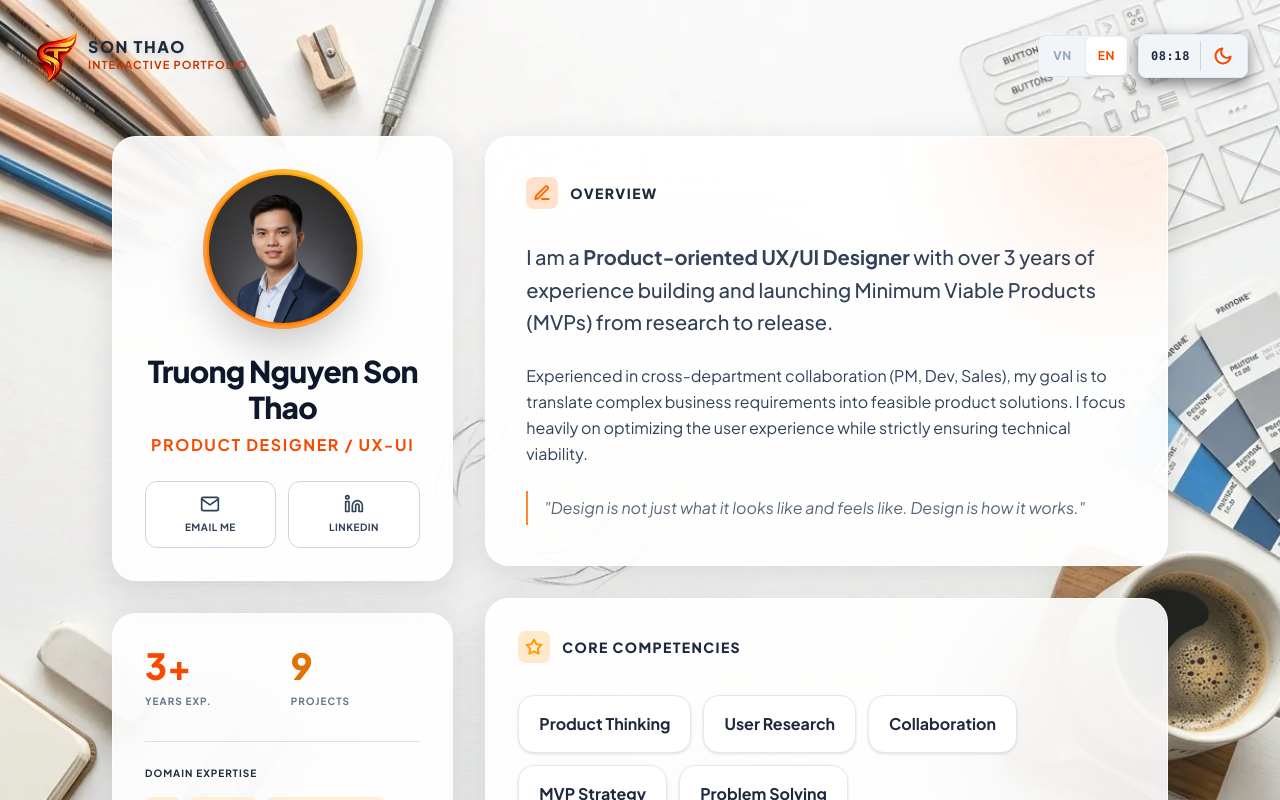
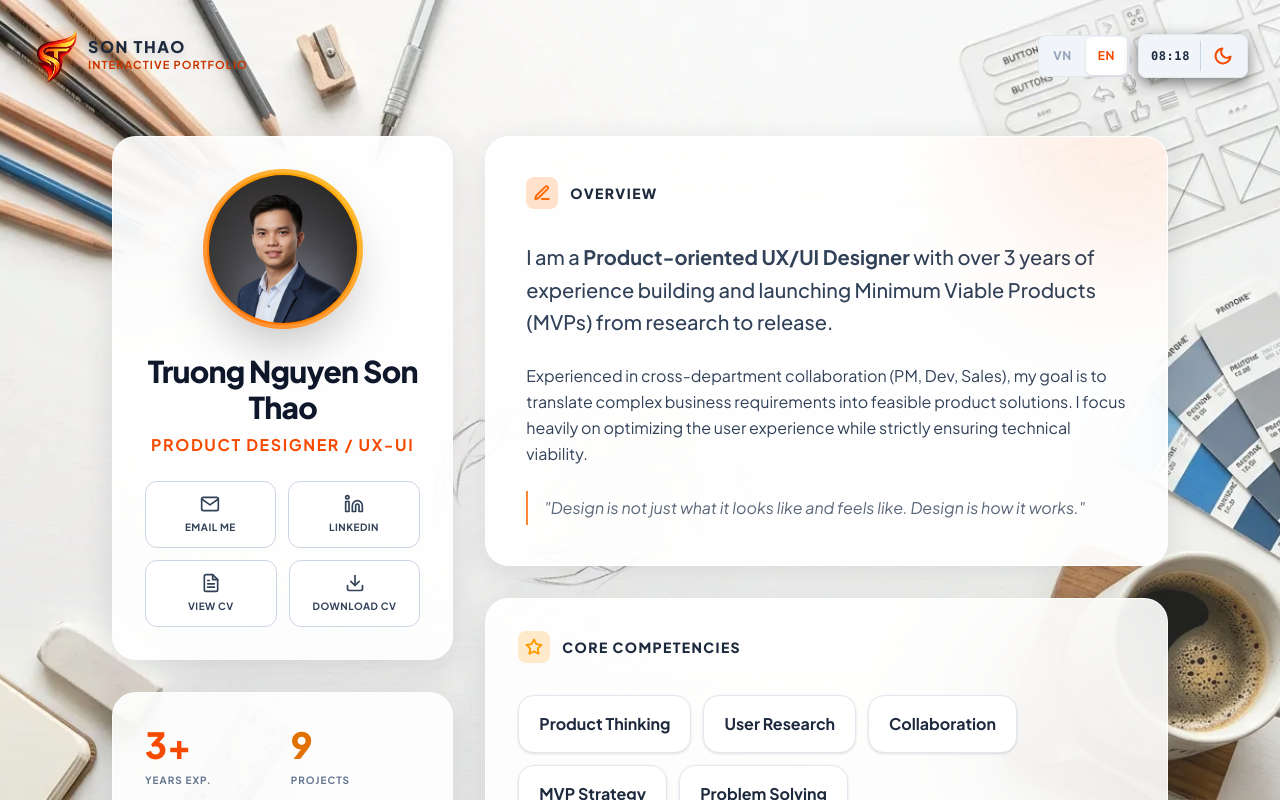
Before and after one commit to PersonalProjectJob/Portfolio, a React (Vite) app: page / in a window 1280 px wide. Both pictures are taken after a click on the button "ENTER WORK". Built offline with nearby package versions, Linux system fonts and the light colour scheme; a web font is replaced by a local one.

Commit message:
feat: add public CV view and download

```diff
--- a/src/components/GameCharacterSelect.tsx
+++ b/src/components/GameCharacterSelect.tsx
@@ -26,7 +26,6 @@ export const GameCharacterSelect: React.FC = () => {
     try {
       await navigator.clipboard.writeText('tnsthao94@gmail.com');
       setIsEmailCopied(true);
-      trackEvent("contact_click", { contact_method: "email", contact_location: "hero" });
       setTimeout(() => {
         setIsEmailCopied(false);
         setIsEmailMenuOpen(false);
@@ -35,6 +34,14 @@ export const GameCharacterSelect: React.FC = () => {
       console.error('Failed to copy email:', err);
     }
   };
+
+  const handleViewCV = () => {
+    trackEvent("cv_view", {
+      file_name: "Truong-Nguyen-Son-Thao-Product-Designer-CV.pdf",
+      contact_location: "profile_contact"
+    });
+  };
+
   return (
     <motion.div
       initial={{ opacity: 0, y: 20 }}
@@ -136,9 +143,29 @@ export const GameCharacterSelect: React.FC = () => {
                         )}
                      </AnimatePresence>
                    </div>
-                   <a href="https://www.linkedin.com/in/thaotns" target="_blank" rel="noopener noreferrer" onClick={() => trackEvent("contact_click", { contact_method: "linkedin", contact_location: "hero" })} className={`flex-1 min-w-[120px] py-3 rounded-xl border flex flex-col items-center justify-center gap-1.5 transition-all hover:-translate-y-1 ${isLightMode ? 'bg-white/80 border-slate-300 text-slate-700 hover:shadow-lg hover:border-orange-300 hover:text-orange-600' : 'bg-slate-800/80 border-slate-700 text-slate-300 hover:shadow-[0_5px_15px_rgba(13,148,136,0.3)] hover:border-orange-500/50 hover:text-orange-400'}`}>
+                   <a href="https://www.linkedin.com/in/thaotns" target="_blank" rel="noreferrer" className={`flex-1 min-w-[120px] py-3 rounded-xl border flex flex-col items-center justify-center gap-1.5 transition-all hover:-translate-y-1 ${isLightMode ? 'bg-white/80 border-slate-300 text-slate-700 hover:shadow-lg hover:border-orange-300 hover:text-orange-600' : 'bg-slate-800/80 border-slate-700 text-slate-300 hover:shadow-[0_5px_15px_rgba(13,148,136,0.3)] hover:border-orange-500/50 hover:text-orange-400'}`}>
                       <svg width="20" height="20" viewBox="0 0 24 24" fill="none" stroke="currentColor" strokeWidth="2" strokeLinecap="round" strokeLinejoin="round"><path d="M16 8a6 6 0 0 1 6 6v7h-4v-7a2 2 0 0 0-2-2 2 2 0 0 0-2 2v7h-4v-7a6 6 0 0 1 6-6z"/><rect x="2" y="9" width="4" height="12"/><circle cx="4" cy="4" r="2"/></svg>
                       <span className="text-[10px] font-bold uppercase tracking-wider">{t("profile.linkedin")}</span>
+                   </a>
+                   <a
+                      href="/cv/Truong-Nguyen-Son-Thao-Product-Designer-CV.pdf"
+                      target="_blank"
+                      rel="noopener noreferrer"
+                      onClick={handleViewCV}
+                      aria-label="View CV in a new tab"
+                      className={`flex-1 min-w-[120px] py-3 rounded-xl border flex flex-col items-center justify-center gap-1.5 transition-all hover:-translate-y-1 ${isLightMode ? 'bg-white/80 border-slate-300 text-slate-700 hover:shadow-lg hover:border-orange-300 hover:text-orange-600' : 'bg-slate-800/80 border-slate-700 text-slate-300 hover:shadow-[0_5px_15px_rgba(13,148,136,0.3)] hover:border-orange-500/50 hover:text-orange-400'}`}
+                   >
+                      <svg width="20" height="20" viewBox="0 0 24 24" fill="none" stroke="currentColor" strokeWidth="2" strokeLinecap="round" strokeLinejoin="round"><path d="M14 2H6a2 2 0 0 0-2 2v16a2 2 0 0 0 2 2h12a2 2 0 0 0 2-2V8z"/><polyline points="14 2 14 8 20 8"/><line x1="16" y1="13" x2="8" y2="13"/><line x1="16" y1="17" x2="8" y2="17"/><polyline points="10 9 9 9 8 9"/></svg>
+                      <span className="text-[10px] font-bold uppercase tracking-wider">View CV</span>
+                   </a>
+                   <a
+                      href="/cv/Truong-Nguyen-Son-Thao-Product-Designer-CV.pdf"
+                      download="Truong-Nguyen-Son-Thao-Product-Designer-CV.pdf"
+                      aria-label="Download CV"
+                      className={`flex-1 min-w-[120px] py-3 rounded-xl border flex flex-col items-center justify-center gap-1.5 transition-all hover:-translate-y-1 ${isLightMode ? 'bg-white/80 border-slate-300 text-slate-700 hover:shadow-lg hover:border-orange-300 hover:text-orange-600' : 'bg-slate-800/80 border-slate-700 text-slate-300 hover:shadow-[0_5px_15px_rgba(13,148,136,0.3)] hover:border-orange-500/50 hover:text-orange-400'}`}
+                   >
+                      <svg width="20" height="20" viewBox="0 0 24 24" fill="none" stroke="currentColor" strokeWidth="2" strokeLinecap="round" strokeLinejoin="round"><path d="M21 15v4a2 2 0 0 1-2 2H5a2 2 0 0 1-2-2v-4"/><polyline points="7 10 12 15 17 10"/><line x1="12" y1="15" x2="12" y2="3"/></svg>
+                      <span className="text-[10px] font-bold uppercase tracking-wider">Download CV</span>
                    </a>
                 </div>
              </div>
```
Also changed, not shown: 1 other file (tests, documents, lock files or other folders).
